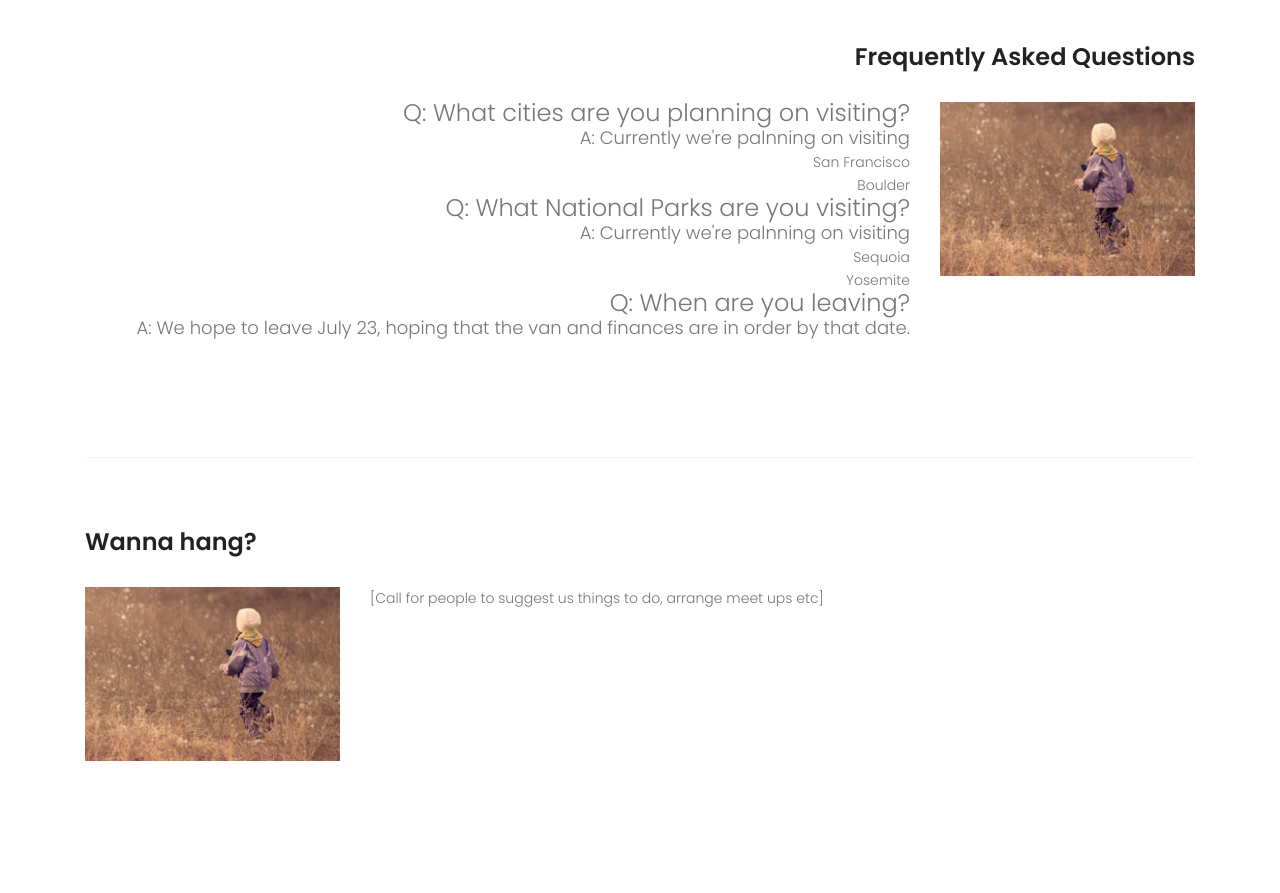
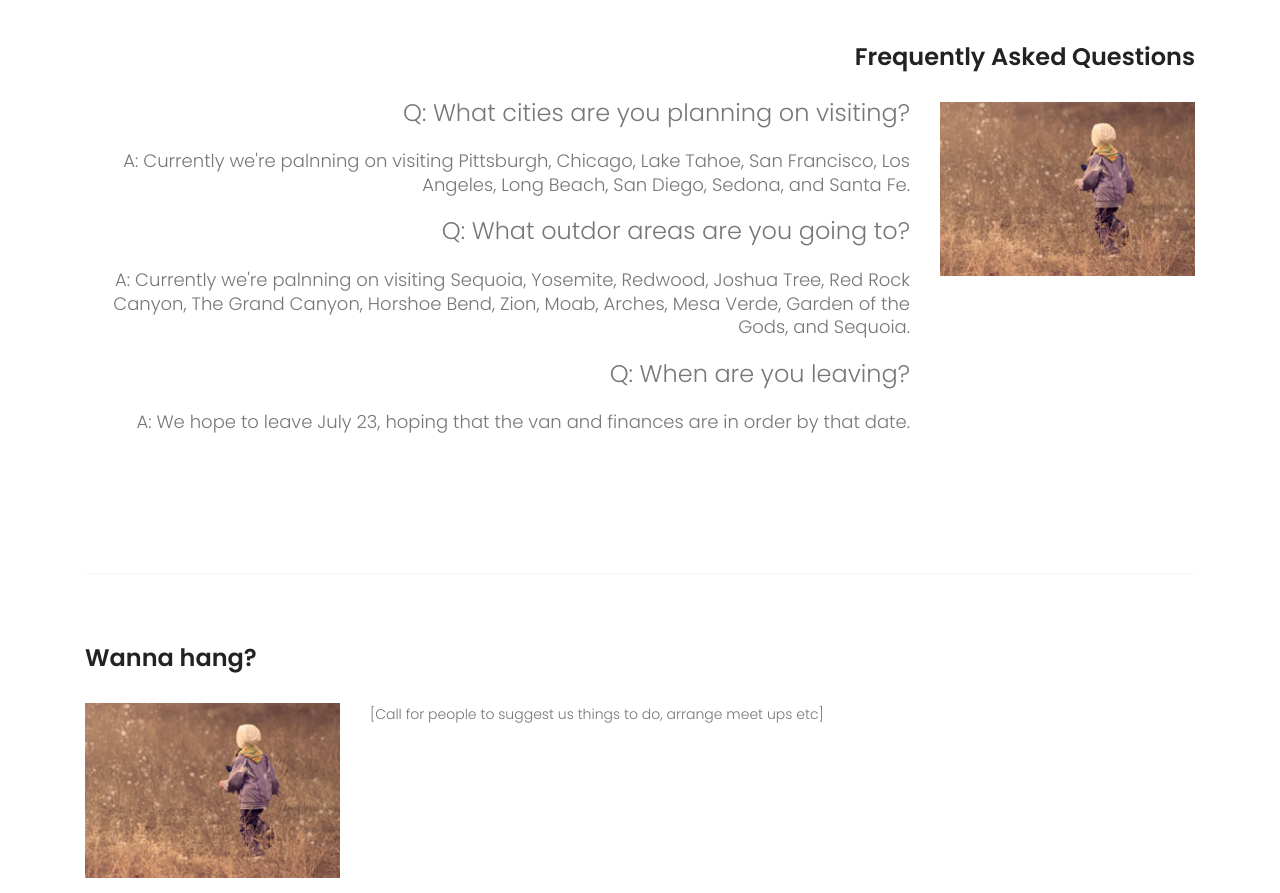
Before and after one commit to Jaw224/blog, a plain HTML site: page travel.html in a window 1280 px wide. Shown: the part 1060-1953 px from the top of the page. Drawn offline with nearby package versions, Linux system fonts and the light colour scheme.

Commit message:
adjustments

```diff
--- a/travel.html
+++ b/travel.html
@@ -117,20 +117,15 @@
 						<div class="row">
 							<div class="col-md-9">
 								<ul>
-									<li><font size = "+2">Q: What cities are you planning on visiting?</font></li>
-									<li><font size = "+1">A: Currently we're palnning on visiting</font></li>
-										<ul>
-											<li>San Francisco</li>
-											<li>Boulder</li>
-										</ul>
-									<li><font size = "+2">Q: What National Parks are you visiting?</font></li>
-									<li><font size = "+1">A: Currently we're palnning on visiting</font></li>
-										<ul>
-											<li>Sequoia</li>
-											<li>Yosemite</li>
-										</ul>
-									<li><font size = "+2">Q: When are you leaving?</font></li>
-									<li><font size = "+1">A: We hope to leave July 23, hoping that the van and finances are in order by that date.</font></li>
+									<li><font size = "+2" align = "center">Q: What cities are you planning on visiting?</font></li><br>
+									<li><font size = "+1" align = "center">A: Currently we're palnning on visiting Pittsburgh, Chicago, Lake Tahoe, San Francisco, Los Angeles, Long Beach, San Diego, Sedona, and Santa Fe.</font></li><br>
+
+
+									<li><font size = "+2" align = "center">Q: What outdor areas are you going to?</font></li><br>
+									<li><font size = "+1" align = "center">A: Currently we're palnning on visiting Sequoia, Yosemite, Redwood, Joshua Tree, Red Rock Canyon, The Grand Canyon, Horshoe Bend, Zion, Moab, Arches, Mesa Verde, Garden of the Gods, and Sequoia.</font></li><br>
+
+									<li><font size = "+2" align = "center">Q: When are you leaving?</font></li><br>
+									<li><font size = "+1" align = "center">A: We hope to leave July 23, hoping that the van and finances are in order by that date.</font></li><br>
 
 
 							</div>
```
